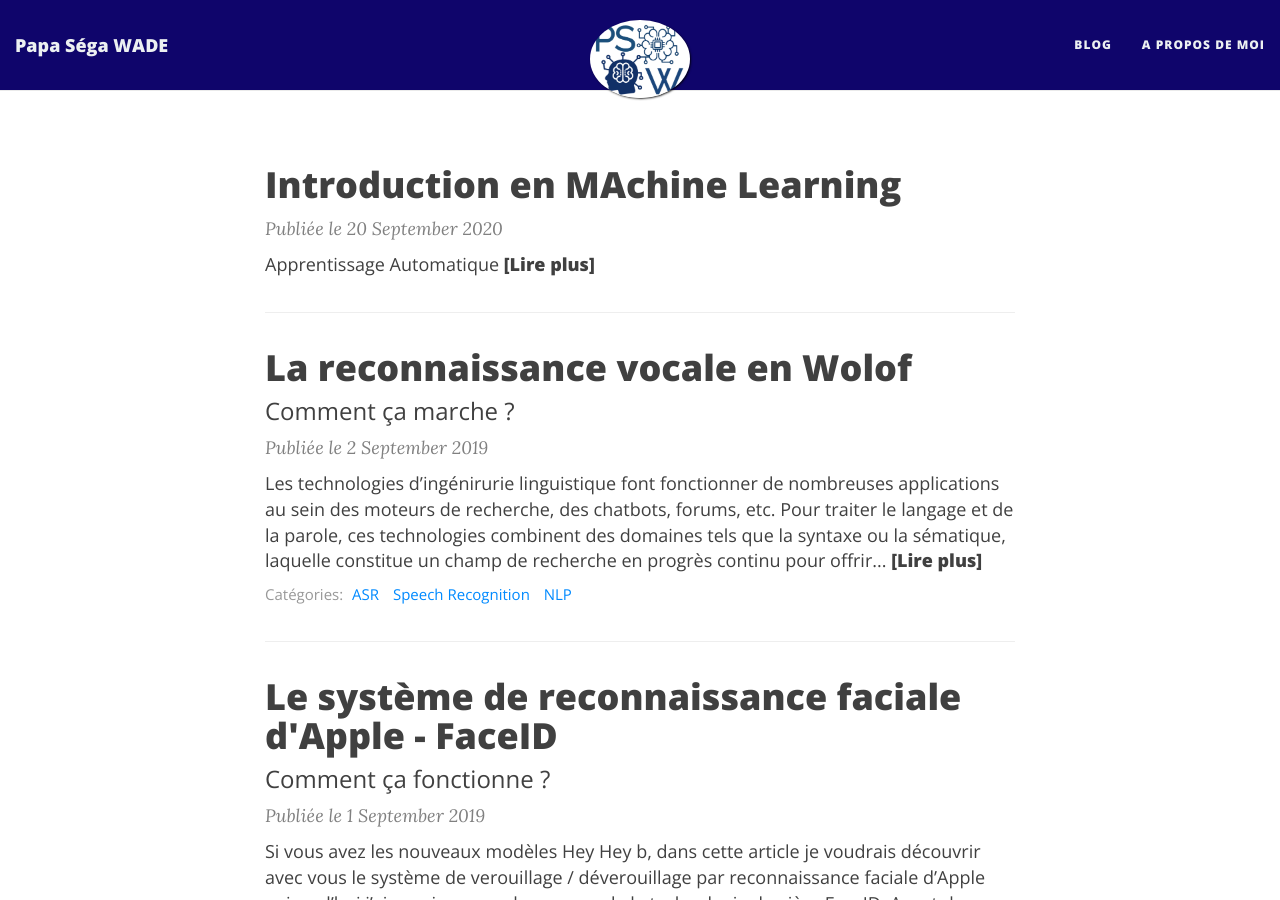
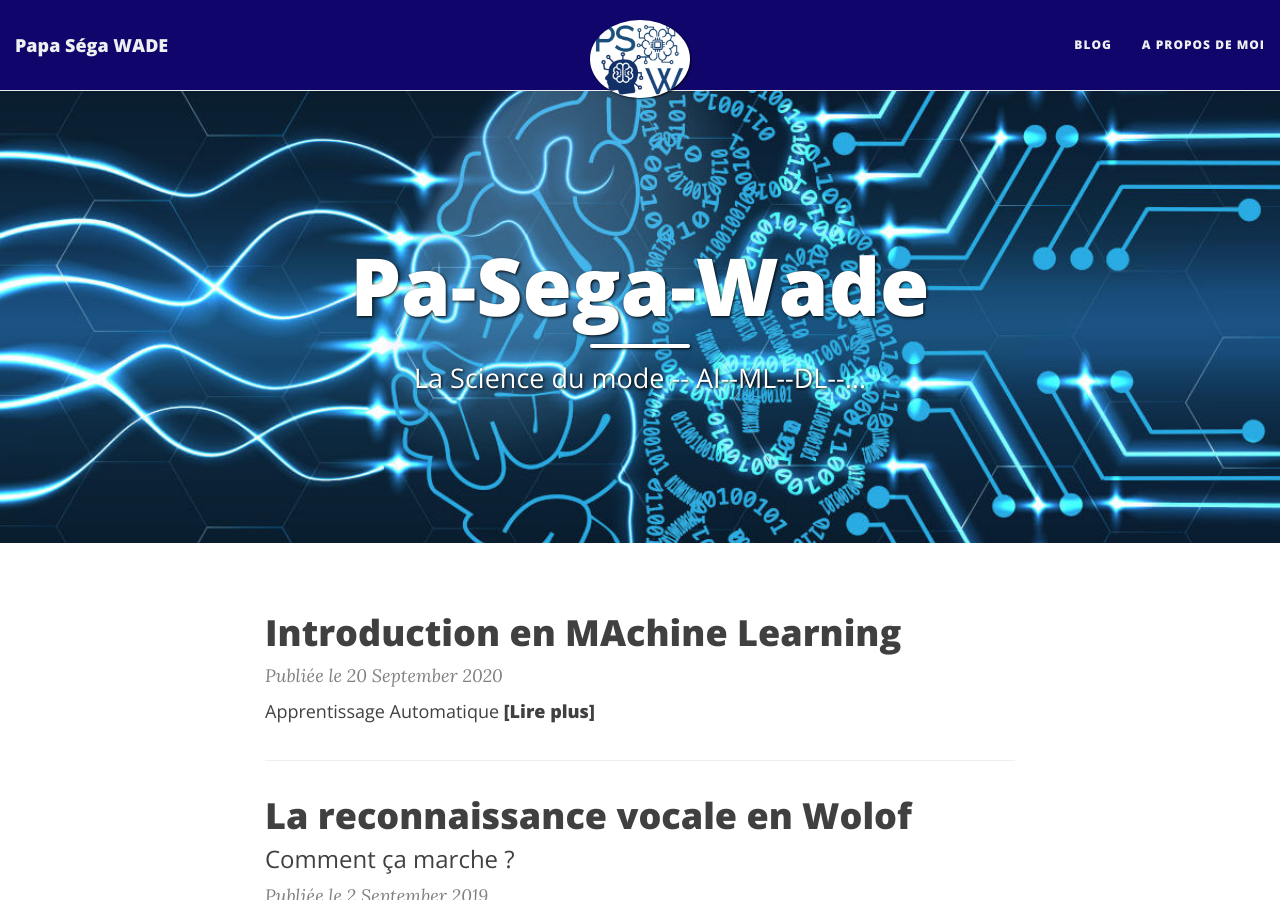
Before and after one commit to papasega/papasega.github.io, a Jekyll site: the page built from index.html, in a window 1280 px wide and 900 px high. Built offline with Jekyll 4.4.1, drawn with Linux system fonts in a browser that asks for light colours; nearby versions of some CDN libraries; the list of posts is cut into pages by our own code.

Commit message:
Update index.html

```diff
--- a/index.html
+++ b/index.html
@@ -1,7 +1,7 @@
 ---
 layout: page
 title: Pa-Sega-Wade
-subtitle: La Science du mode:::  AI--ML--DL--....
+subtitle: La Science du mode -- AI--ML--DL--...
 bigimg: img/site-banner_pswjpg.jpg
 use-site-title: true
 ---
```
